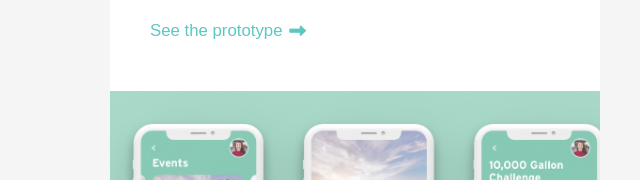
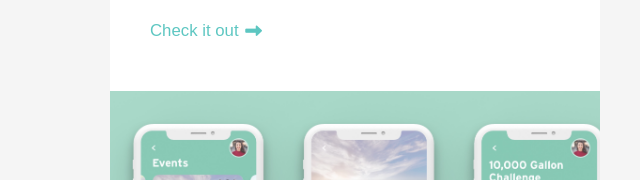
Before and after one commit to trathod99/trathod99.github.io, a plain HTML site: page index.html in a window 1280 px wide. Shown: the part 1910-2090 px from the top of the page, 0-640 px from the left. Drawn offline with Linux system fonts and the light colour scheme; a script that the page names is missing; a web font is replaced by a local one.

Commit message:
copy update

```diff
--- a/index.html
+++ b/index.html
@@ -81,7 +81,7 @@
                     <div class="spacer"></div>
                     <p class="dark-grey">Tasked with solving climate change, I worked in a team of 5 to develop a 34 screen prototype in a span of 48 hours to win the IBM iX x Adobe 2019 Creative Jam.</p>
                     <div class="spacer"></div>
-                    <p><a href="https://medium.com/@trathod99/loop-adobe-x-ibm-ix-creative-jam-winner-7209d9eaf3fe" class="green">See the prototype <i class="fas fa-long-arrow-alt-right"></i></a></p>
+                    <p><a href="https://medium.com/@trathod99/loop-adobe-x-ibm-ix-creative-jam-winner-7209d9eaf3fe" class="green">Check it out <i class="fas fa-long-arrow-alt-right"></i></a></p>
                     <div class="spacer"></div>
                     <div class="spacer"></div>
                     <div class="card-img" id="tinder-card-img"><img src="src/img/community.jpg"></div>
```
